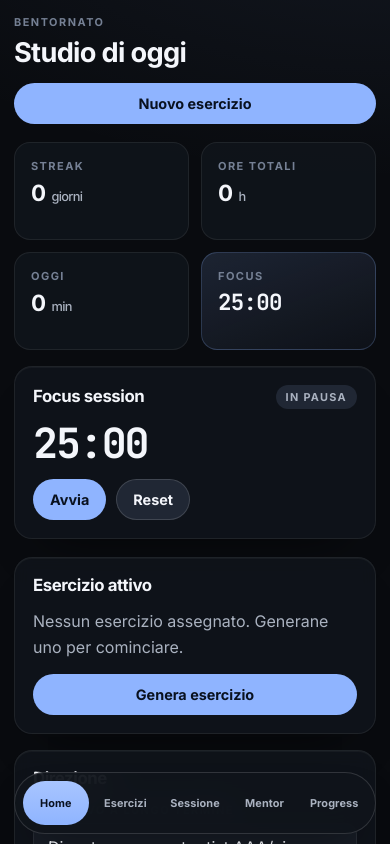
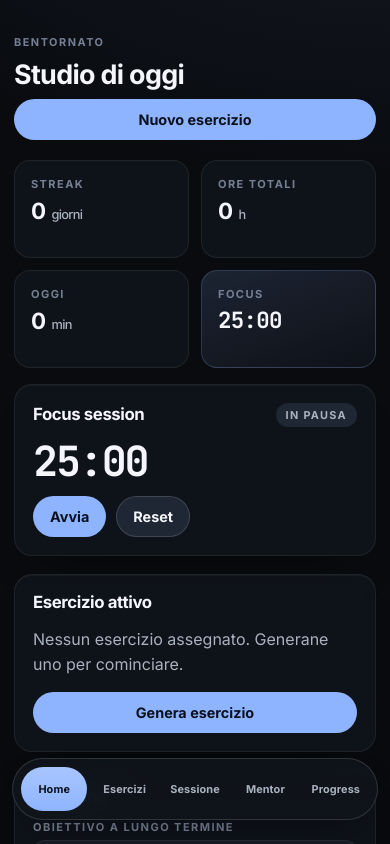
Before and after one commit to antuspax-rgb/Atelier, a React (Vite) app: page / in a window 390 px wide. Shown: the top 844 px of the page. Built offline with nearby package versions, Linux system fonts and the light colour scheme; no server answers.

Commit message:
Aggiornamento per safe area più solide

```diff
--- a/src/index.css
+++ b/src/index.css
@@ -132,9 +132,9 @@ a:hover {
   display: flex;
   justify-content: center;
   padding:
-    calc(26px + var(--safe-top))
+    calc(30px + var(--safe-top))
     clamp(20px, 4vw, 56px)
-    calc(40px + var(--safe-bottom))
+    calc(44px + var(--safe-bottom))
     clamp(20px, 4vw, 56px);
 }
 
@@ -793,7 +793,7 @@ textarea:focus {
 
 .screen-chat {
   min-height: 0;
-  height: calc(100dvh - 40px - var(--safe-top) - var(--safe-bottom));
+  height: calc(100dvh - 52px - var(--safe-top) - var(--safe-bottom));
   display: flex;
   flex-direction: column;
 }
@@ -971,9 +971,9 @@ textarea:focus {
   position: fixed;
   left: calc(14px + var(--safe-left));
   right: calc(14px + var(--safe-right));
-  bottom: calc(10px + var(--safe-bottom));
+  bottom: calc(22px + var(--safe-bottom));
   padding: 8px;
-  background: rgba(16, 20, 27, 0.9);
+  background: rgba(16, 20, 27, 0.92);
   backdrop-filter: blur(18px);
   -webkit-backdrop-filter: blur(18px);
   border: 1px solid var(--line-strong);
@@ -1018,9 +1018,9 @@ textarea:focus {
 
   .content {
     padding:
-      calc(16px + var(--safe-top))
+      max(28px, calc(28px + var(--safe-top)))
       16px
-      calc(94px + var(--safe-bottom))
+      max(138px, calc(118px + var(--safe-bottom)))
       16px;
   }
 
@@ -1031,6 +1031,7 @@ textarea:focus {
   .screen-head {
     align-items: flex-start;
     flex-direction: column;
+    gap: 10px;
   }
 
   .screen-head .btn {
@@ -1070,7 +1071,7 @@ textarea:focus {
   }
 
   .screen-chat {
-    height: calc(100dvh - 110px - var(--safe-top) - var(--safe-bottom));
+    height: calc(100dvh - 150px - var(--safe-top) - var(--safe-bottom));
   }
 
   .msg {
@@ -1099,19 +1100,27 @@ textarea:focus {
 
 @media (max-width: 520px) {
   h1 {
-    font-size: 1.7rem;
+    font-size: 1.68rem;
   }
 
   .content {
     padding:
-      calc(14px + var(--safe-top))
+      max(34px, calc(34px + var(--safe-top)))
       14px
-      calc(96px + var(--safe-bottom))
+      max(144px, calc(124px + var(--safe-bottom)))
       14px;
   }
 
   .screen {
     gap: 16px;
+  }
+
+  .screen-head {
+    margin-bottom: 4px;
+  }
+
+  .eyebrow {
+    margin-bottom: 10px;
   }
 
   .card,
@@ -1130,6 +1139,12 @@ textarea:focus {
 
   .chat-actions .btn {
     width: 100%;
+  }
+
+  .mobile-nav {
+    left: calc(12px + var(--safe-left));
+    right: calc(12px + var(--safe-right));
+    bottom: calc(24px + var(--safe-bottom));
   }
 
   .mobile-nav-item {
```
Also changed, not shown: src/components/MobileNav.jsx (line endings or trailing spaces).
